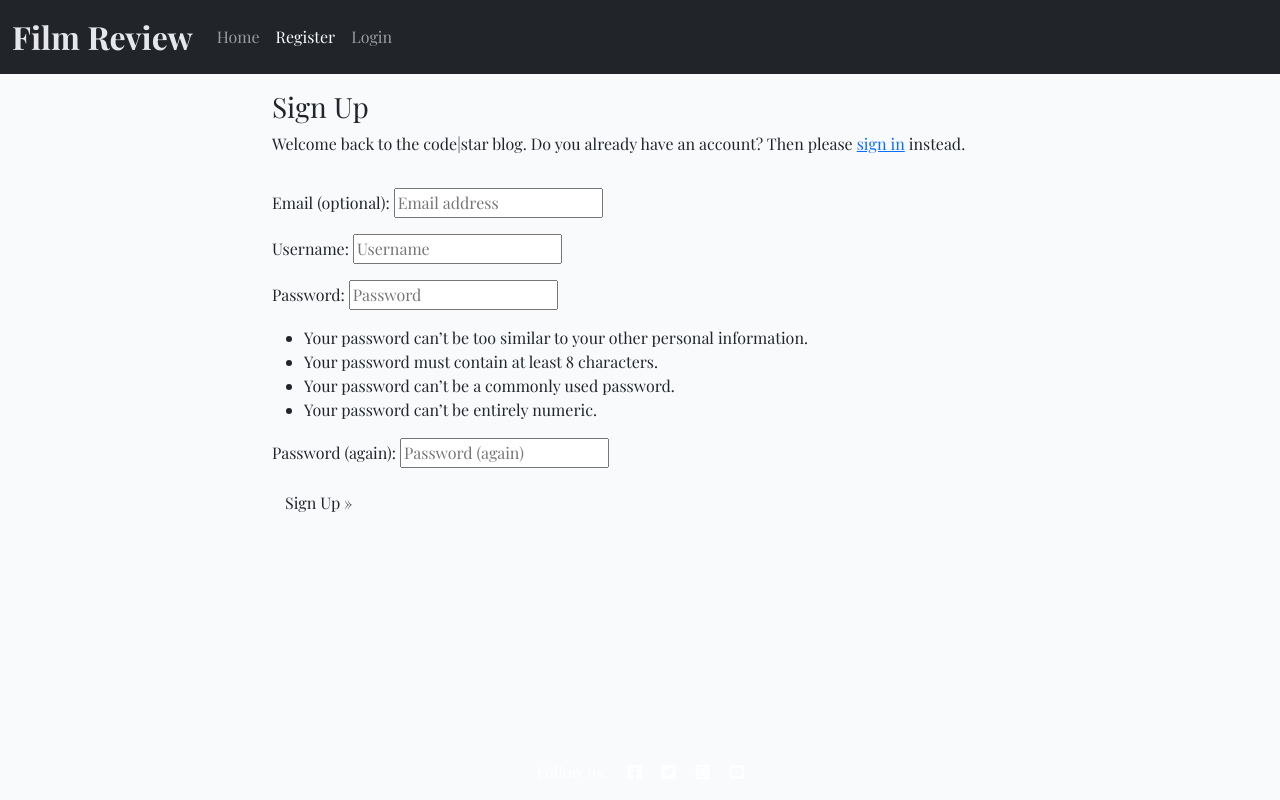
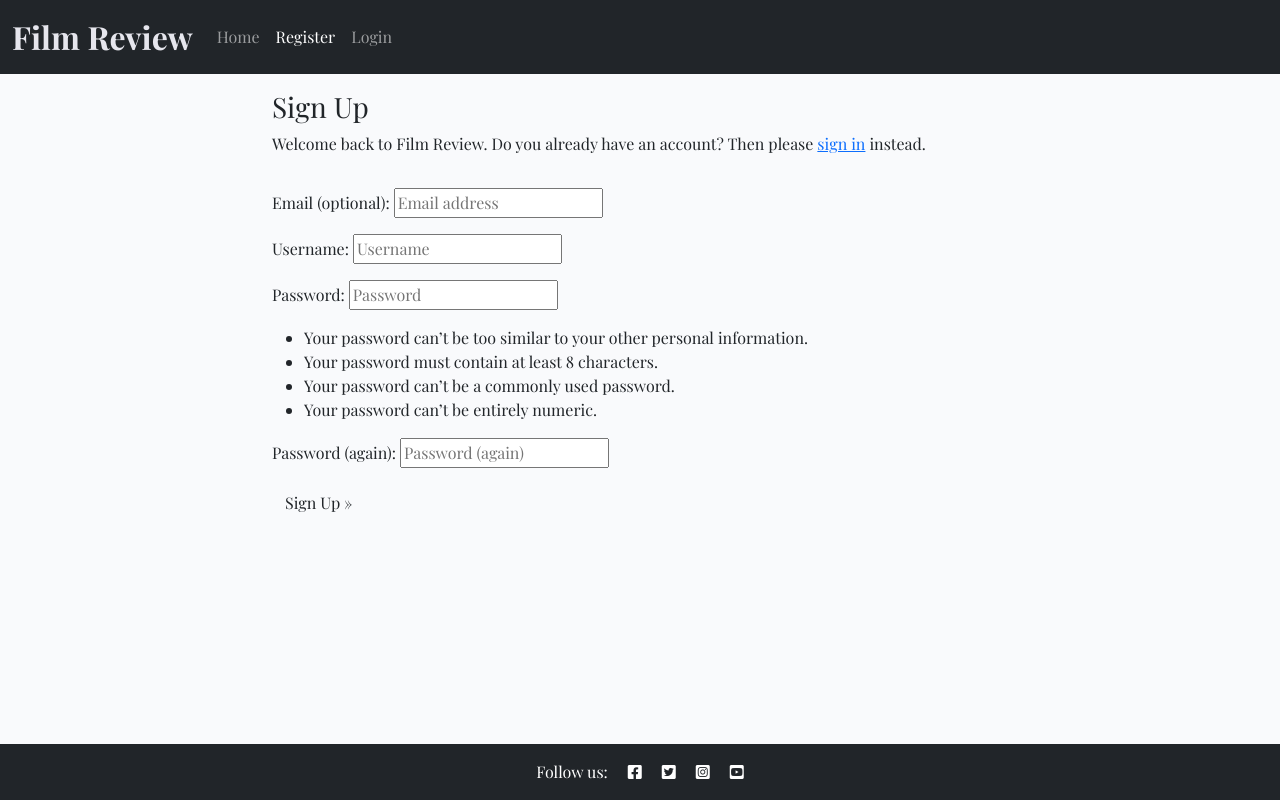
Before and after one commit to Duffew/film-review, a Django app: page /accounts/signup/ in a window 1280 px wide. Run offline with Django 5.2, Linux system fonts and the light colour scheme; some libraries are stand-ins or nearby versions; some web fonts are replaced.

Commit message:
fix: text errors, feat: begin styling base.html

```diff
--- a/review/templates/review/review_detail.html
+++ b/review/templates/review/review_detail.html
@@ -6,7 +6,8 @@
 {% load static %}
 <!-- crispy forms -->
 {% load crispy_forms_tags %}
-{% load humanize %}  <!-- Load humanize tags -->
+<!-- Load humanize tags -->
+{% load humanize %}
 
 <div class="masthead">
     <div class="container">
--- a/static/css/style.css
+++ b/static/css/style.css
@@ -21,10 +21,6 @@ body {
 
 .dark-bg {
     background-color: #445261;
-}
-
-.main-bg {
-    background-color: #F9FAFC;
 }
 
 .card {
--- a/templates/account/login.html
+++ b/templates/account/login.html
@@ -13,7 +13,7 @@
         <div class="col-md-8 mt-3 offset-md-2">
             <h3>{% trans "Sign In" %}</h3>
 
-            <p>{% blocktrans %}Welcome back to the code|star blog. To leave a comment or like a post, please log in. If
+            <p>{% blocktrans %}Welcome back to Film Review. To leave a comment or like a post, please log in. If
                 you
                 have not created an account yet, then <a class="link" href="{{ signup_url }}">sign up</a>
                 first.{% endblocktrans %}</p>
--- a/templates/account/signup.html
+++ b/templates/account/signup.html
@@ -12,7 +12,7 @@
       <h3>{% trans "Sign Up" %}</h3>
 
       <p>{% blocktrans %}
-        Welcome back to the code|star blog.
+        Welcome back to Film Review.
         Do you already have an account? Then please
         <a class="link" href="{{ login_url }}">sign in</a>
         instead.
--- a/templates/base.html
+++ b/templates/base.html
@@ -1,4 +1,3 @@
-
 <!-- load the static directory -->
 {% load static %}
 <!-- Generate a URL for the 'home' view -->
@@ -44,7 +43,12 @@ See below
 
 </head>
 
-<body class="d-flex flex-column h-100 main-bg">
+<!--
+ - Set Flexbox for layout,
+ - arrange child elements in a vertical column,
+ - ensure that the body takes up 100% of viewport height
+-->
+<body class="d-flex flex-column h-100">
 
     <!-- Navigation -->
     <!-- navbar expands on large screens (smaller screens use a hamburger toggle) -->
@@ -90,7 +94,7 @@ See below
                     <li class="nav-item">
                         <!-- Provide a nav link to invoke Django's template variable for Log Out if logged in -->
                         <a class="nav-link {% if request.path == logout_url %}active{% endif %}" aria-current="page"
-                            href="{% url 'account_logout' %}">Logout</a>
+                            href="{% url 'account_logout' %}">Logout {{ user.first_name|default:user.username }}</a>
                     </li>
                     {% else %}
                     <li class="nav-item">
@@ -110,8 +114,8 @@ See below
             </div>
         </div>
     </nav>
-    <!-- initial code from CI Django Blog walkthough -->
-    <!-- displaying Django messages -->
+    <!-- Initial code from CI Django Blog walkthough -->
+    <!-- Displaying Django messages -->
     <div class="container">
         <div class="row">
             <div class="col-md-8 offset-md-2">
@@ -127,16 +131,20 @@ See below
     </div>
 
 
-    <main class="flex-shrink-0 main-bg">
+    <main class="flex-shrink-0">
 
         {% block content %}
-        <!-- Content Goes here -->
+        <!-- Child templates inject content here -->
         {% endblock content %}
 
     </main>
 
     <!-- Footer -->
-    <footer class="footer mt-auto py-3 dark-bg">
+    <!-- Style the footer with Bootsrtap utility classes to:
+     - push the footer to the botton of the page - my-auto
+     - apply vertical padding - py
+     - dark background to match the navbar -->
+    <footer class="mt-auto py-3 bg-dark">
         <p class="m-0 text-center text-white">Follow us: <i class="fab fa-facebook-square ms-3"></i>
             <i class="fab fa-twitter-square ms-3"></i>
             <i class="fab fa-instagram-square ms-3"></i>
```
Also changed, not shown: review/templates/review/edit_comment.html (+6 -8 lines), 2 other files.
